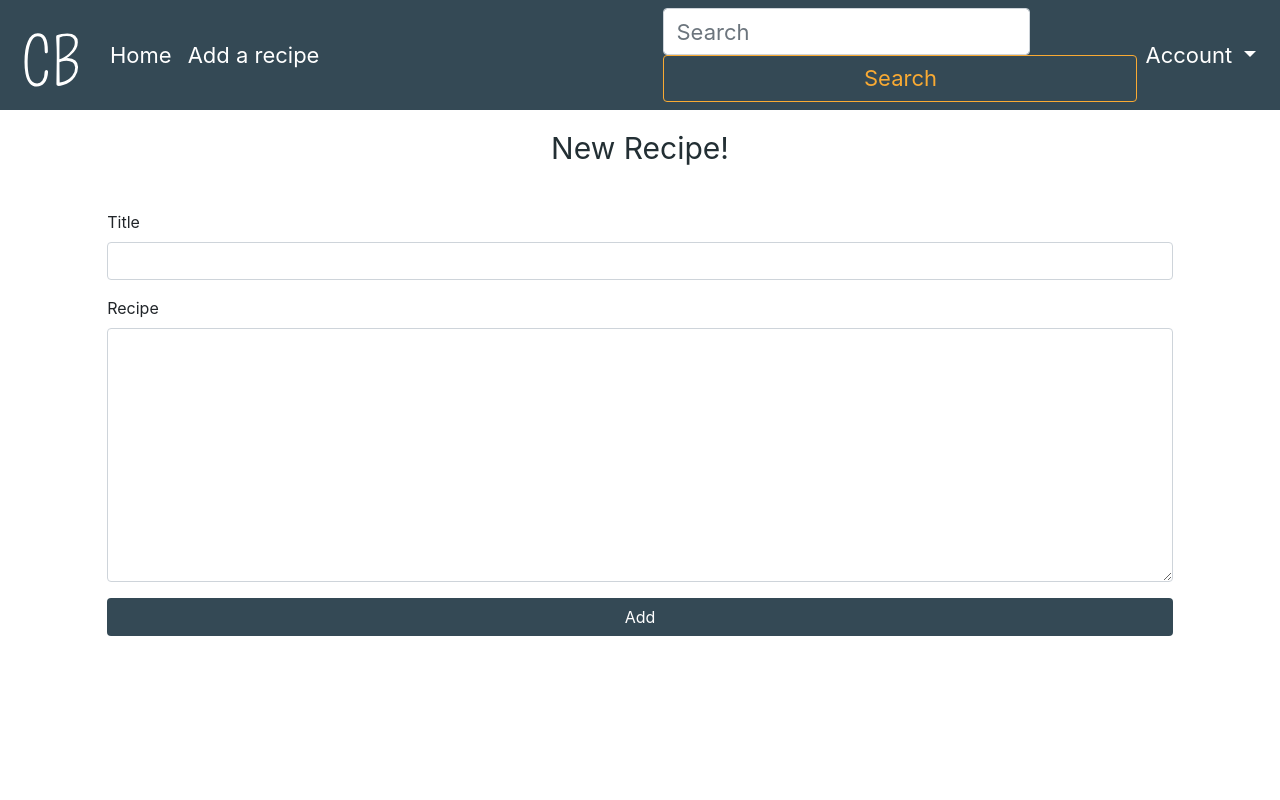
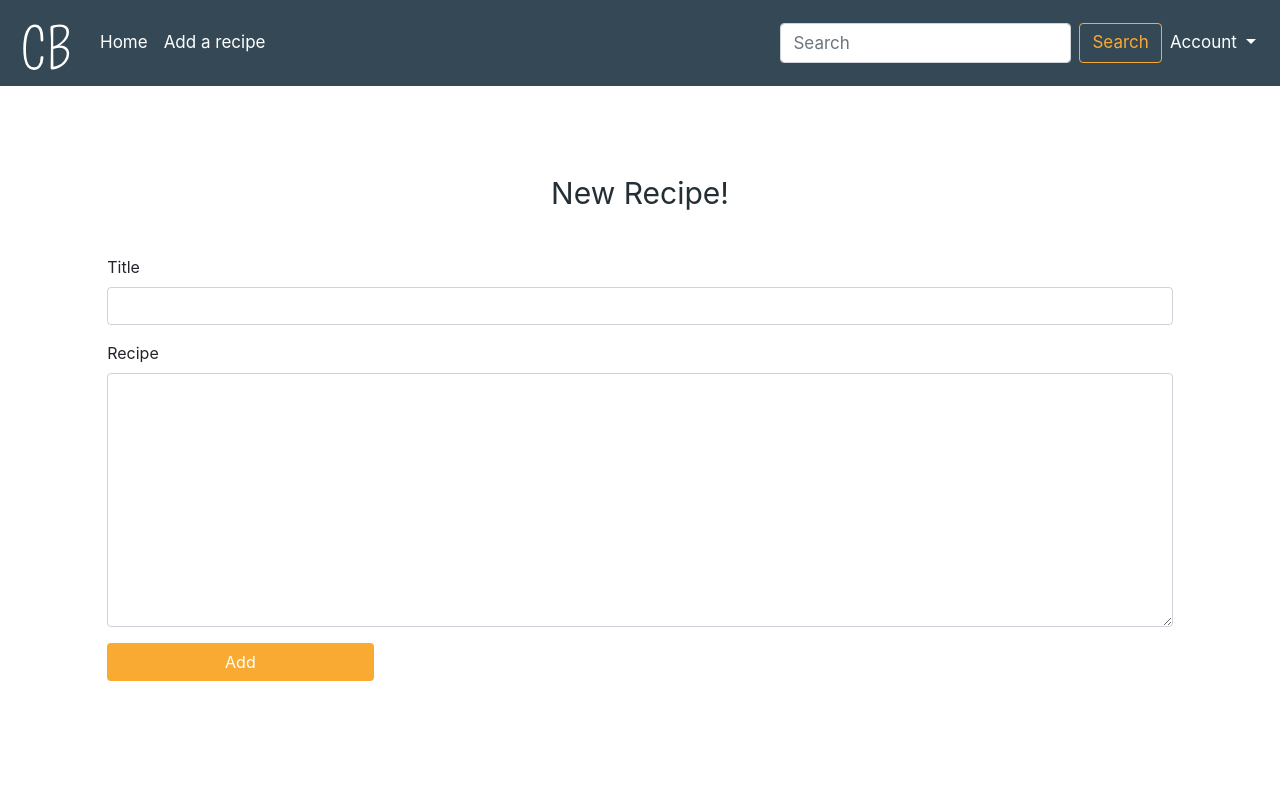
Before and after one commit to agrawalsourabh/CookFood, a Flask app: page /blogs/create_blog in a window 1280 px wide. Run offline with Flask 2, Linux system fonts and the light colour scheme; a user stored in the database is signed in; some libraries are stand-ins or nearby versions.

Commit message:
file-updated

```diff
--- a/my_project/blogs/templates/blogs/create_blog.html
+++ b/my_project/blogs/templates/blogs/create_blog.html
@@ -17,7 +17,9 @@
                     <br> {{ form.dish_reciepe(class_="form-control", rows="10")}}
 
                 </div>
-                {{ form.save_blog(class_="btn")}}
+                <div class="create-btn-div">
+                    {{ form.save_blog(class_="btn", id="add_btn")}}
+                </div>
 
         </form>
         </div>
--- a/my_project/static/css/main.css
+++ b/my_project/static/css/main.css
@@ -6,8 +6,8 @@
     --secondary-color: #F9AA33;
     /* Font */
     --small-screen-font-size: 16px;
-    --med-screen-font-size: 18px;
-    --big-screen-font-size: 22px;
+    --med-screen-font-size: 17px;
+    --big-screen-font-size: 20px;
     --heading-font-size: 24px;
 }
 
@@ -57,6 +57,7 @@ nav>div#collapse_target>ul>li>a:active {
 #search-btn {
     border-color: var(--secondary-color);
     color: var(--secondary-color);
+    font-size: var(--small-screen-font-size);
 }
 
 #search-btn:active {
@@ -68,6 +69,9 @@ nav>div#collapse_target>ul>li>a:active {
     background-color: var(--secondary-color);
     color: white;
 }
+
+
+/* --------------------- END NAV BAR ---------------- */
 
 
 /*
@@ -85,12 +89,14 @@ nav>div#collapse_target>ul>li>a:active {
 }
 
 
+/* --------------------- END VIEW BLOGS ---------------- */
+
+
 /*
     Create Blog
 */
 
 .container-create-blog {
-    margin-top: 20%;
     flex-basis: 100%;
     margin: auto;
     display: flex;
@@ -115,11 +121,25 @@ nav>div#collapse_target>ul>li>a:active {
     margin: 2%;
 }
 
-.btn {
+.create-btn-div {
+    display: flex;
+}
+
+#add_btn {
+    flex-basis: 25%;
+    background-color: var(--secondary-color);
+    color: white;
+}
+
+
+/* --------------------- END CREATE BLOG ---------------- */
+
+
+/* .btn {
     width: 100%;
     background-color: var(--primary-color);
     color: white;
-}
+} */
 
 
 /*
@@ -128,39 +148,39 @@ nav>div#collapse_target>ul>li>a:active {
 
 @media screen and (min-width:320px) and (max-width:340px) {
     .heading {
-        margin-top: 20%;
-    }
-    .heading>p {
-        font-size: var(--big-screen-font-size);
+        display: none;
     }
 }
 
 @media screen and (min-width:700px) {
-    nav>a>img {
-        width: 70px;
-        height: 70px;
-    }
-    nav>div#collapse_target>ul>li>a {
-        font-size: var(--med-screen-font-size);
-    }
     /*
         Create blog page
      */
+    .heading {
+        margin-top: 90px;
+    }
     .heading>p {
         font-size: 30px;
     }
 }
 
 @media screen and (min-width:900px) {
-    nav>div#collapse_target>ul>li>a {
-        font-size: var(--big-screen-font-size);
+    /* Navbar */
+    nav>a>img {
+        width: 60px;
+        height: 60px;
     }
     #search-btn {
-        font-size: var(--big-screen-font-size);
+        font-size: var(--med-screen-font-size);
     }
     #search-input {
-        font-size: var(--big-screen-font-size);
+        font-size: var(--med-screen-font-size);
+        color: var(--secondary-color);
     }
+    nav>div#collapse_target>ul>li>a {
+        font-size: var(--med-screen-font-size);
+    }
+    /* End Nav bar */
     .container-center {
         display: flex;
         flex-wrap: wrap;
```
Also changed, not shown: my_project/data.sqlite.
